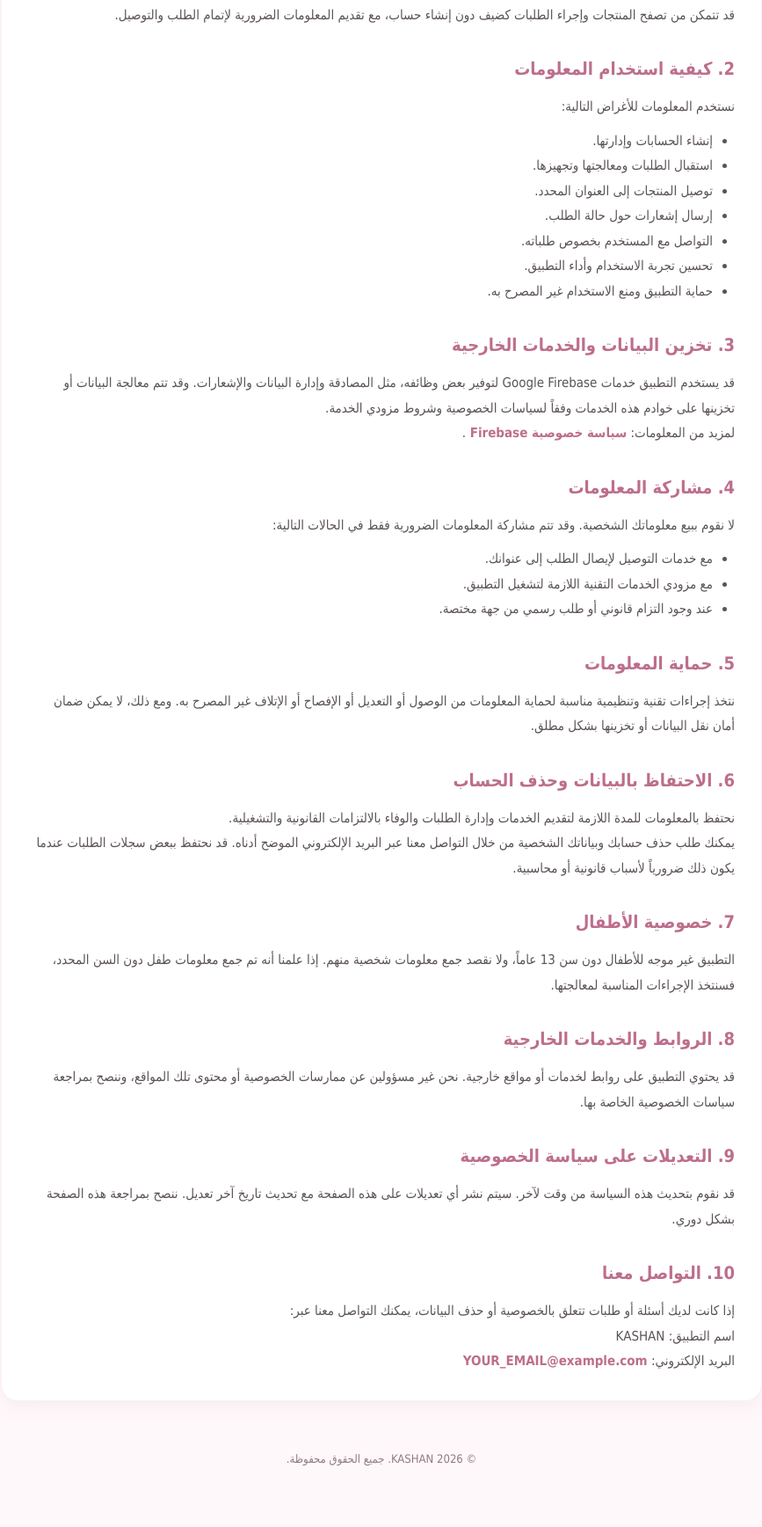
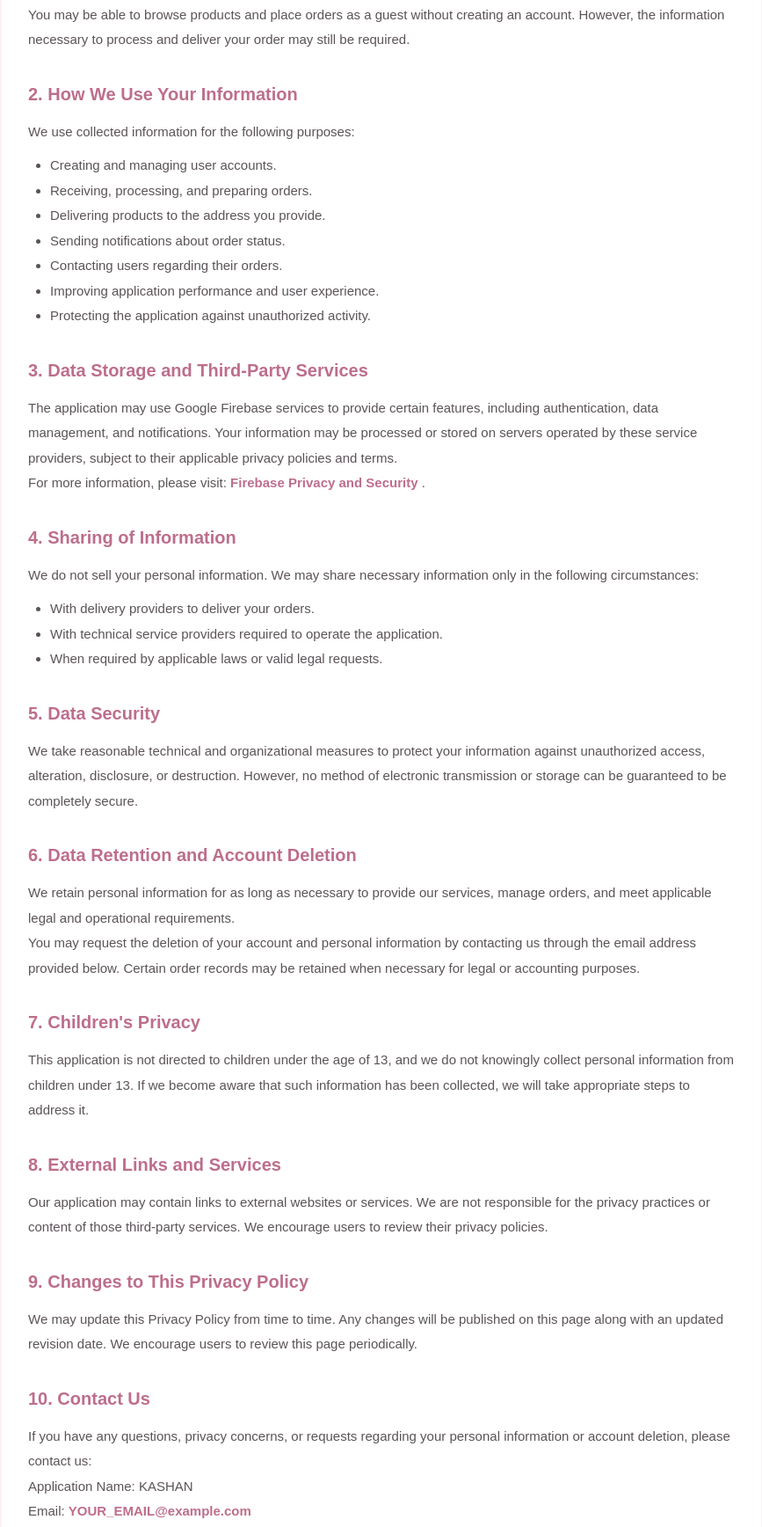
Before and after one commit to sajadamazonat-svg/dardasha, a plain HTML site: page privacypolicykashan.html in a window 1280 px wide. Shown: the part 711-2447 px from the top of the page at 88% size, without its empty margins (206-1073 px from the left). Before the commit the page ends 2407 px from the top, so only its background shows below. Drawn offline with Linux system fonts and the light colour scheme.

Commit message:
Update privacypolicykashan.html

```diff
--- a/privacypolicykashan.html
+++ b/privacypolicykashan.html
@@ -1,11 +1,11 @@
 
 <!DOCTYPE html>
-<html lang="ar" dir="rtl">
+<html lang="en" dir="ltr">
 <head>
   <meta charset="UTF-8">
   <meta name="viewport" content="width=device-width, initial-scale=1.0">
-  <meta name="description" content="سياسة الخصوصية لتطبيق KASHAN لمتجر مستحضرات التجميل.">
-  <title>سياسة الخصوصية | KASHAN</title>
+  <meta name="description" content="Privacy Policy for the KASHAN cosmetics shopping application.">
+  <title>Privacy Policy | KASHAN</title>
 
   <style>
     * {
@@ -15,7 +15,7 @@
     }
 
     body {
-      font-family: Tahoma, Arial, sans-serif;
+      font-family: Arial, Helvetica, sans-serif;
       background: #fff8fa;
       color: #393238;
       line-height: 1.9;
@@ -64,7 +64,7 @@
     }
 
     ul {
-      padding-right: 25px;
+      padding-left: 25px;
       margin: 10px 0;
     }
 
@@ -114,122 +114,135 @@
 
 <header>
   <h1>KASHAN</h1>
-  <p>سياسة الخصوصية</p>
-  <p>جمالك، أسلوبك</p>
+  <p>Privacy Policy</p>
+  <p>Your Beauty, Your Style</p>
 </header>
 
 <main class="container">
   <article class="policy">
 
     <div class="updated">
-      آخر تحديث: 1 نوفمبر 2026
+      Last Updated: November 1, 2026
     </div>
 
     <p>
-      نرحب بك في تطبيق KASHAN. نحن نحترم خصوصيتك ونلتزم
-      بحماية المعلومات الشخصية التي تقدمها عند استخدام التطبيق.
-      توضح هذه السياسة كيفية جمع معلوماتك واستخدامها وحمايتها.
+      Welcome to KASHAN. We respect your privacy and are committed
+      to protecting the personal information you provide when
+      using our application. This Privacy Policy explains how
+      we collect, use, store, and protect your information.
     </p>
 
-    <h2>1. المعلومات التي نجمعها</h2>
-    <p>قد نجمع المعلومات التالية عند استخدام خدمات التطبيق:</p>
+    <h2>1. Information We Collect</h2>
+    <p>We may collect the following information when you use our application:</p>
     <ul>
-      <li>الاسم ومعلومات الحساب عند إنشاء حساب.</li>
-      <li>رقم الهاتف وبيانات التواصل التي تقدمها.</li>
-      <li>عنوان التوصيل والمحافظة والمنطقة.</li>
-      <li>تفاصيل الطلبات والمنتجات والكميات.</li>
-      <li>التقييمات والمراجعات التي ترسلها.</li>
-      <li>معلومات تقنية ضرورية لتشغيل التطبيق وتحسينه.</li>
+      <li>Name and account information when you create an account.</li>
+      <li>Phone number and contact details you provide.</li>
+      <li>Delivery address, governorate, and area.</li>
+      <li>Order details, purchased products, and quantities.</li>
+      <li>Product ratings and reviews you submit.</li>
+      <li>Technical information necessary to operate and improve the application.</li>
     </ul>
     <p>
-      قد تتمكن من تصفح المنتجات وإجراء الطلبات كضيف دون إنشاء حساب،
-      مع تقديم المعلومات الضرورية لإتمام الطلب والتوصيل.
+      You may be able to browse products and place orders as a guest
+      without creating an account. However, the information necessary
+      to process and deliver your order may still be required.
     </p>
 
-    <h2>2. كيفية استخدام المعلومات</h2>
-    <p>نستخدم المعلومات للأغراض التالية:</p>
+    <h2>2. How We Use Your Information</h2>
+    <p>We use collected information for the following purposes:</p>
     <ul>
-      <li>إنشاء الحسابات وإدارتها.</li>
-      <li>استقبال الطلبات ومعالجتها وتجهيزها.</li>
-      <li>توصيل المنتجات إلى العنوان المحدد.</li>
-      <li>إرسال إشعارات حول حالة الطلب.</li>
-      <li>التواصل مع المستخدم بخصوص طلباته.</li>
-      <li>تحسين تجربة الاستخدام وأداء التطبيق.</li>
-      <li>حماية التطبيق ومنع الاستخدام غير المصرح به.</li>
+      <li>Creating and managing user accounts.</li>
+      <li>Receiving, processing, and preparing orders.</li>
+      <li>Delivering products to the address you provide.</li>
+      <li>Sending notifications about order status.</li>
+      <li>Contacting users regarding their orders.</li>
+      <li>Improving application performance and user experience.</li>
+      <li>Protecting the application against unauthorized activity.</li>
     </ul>
 
-    <h2>3. تخزين البيانات والخدمات الخارجية</h2>
+    <h2>3. Data Storage and Third-Party Services</h2>
     <p>
-      قد يستخدم التطبيق خدمات Google Firebase لتوفير بعض وظائفه،
-      مثل المصادقة وإدارة البيانات والإشعارات.
-      وقد تتم معالجة البيانات أو تخزينها على خوادم هذه الخدمات
-      وفقاً لسياسات الخصوصية وشروط مزودي الخدمة.
+      The application may use Google Firebase services to provide
+      certain features, including authentication, data management,
+      and notifications. Your information may be processed or stored
+      on servers operated by these service providers, subject to
+      their applicable privacy policies and terms.
     </p>
     <p>
-      لمزيد من المعلومات:
-      <a href="https://firebase.google.com/support/privacy" target="_blank" rel="noopener">
-        سياسة خصوصية Firebase
+      For more information, please visit:
+      <a href="https://firebase.google.com/support/privacy"
+         target="_blank" rel="noopener">
+        Firebase Privacy and Security
       </a>.
     </p>
 
-    <h2>4. مشاركة المعلومات</h2>
+    <h2>4. Sharing of Information</h2>
     <p>
-      لا نقوم ببيع معلوماتك الشخصية. وقد تتم مشاركة المعلومات
-      الضرورية فقط في الحالات التالية:
+      We do not sell your personal information. We may share
+      necessary information only in the following circumstances:
     </p>
     <ul>
-      <li>مع خدمات التوصيل لإيصال الطلب إلى عنوانك.</li>
-      <li>مع مزودي الخدمات التقنية اللازمة لتشغيل التطبيق.</li>
-      <li>عند وجود التزام قانوني أو طلب رسمي من جهة مختصة.</li>
+      <li>With delivery providers to deliver your orders.</li>
+      <li>With technical service providers required to operate the application.</li>
+      <li>When required by applicable laws or valid legal requests.</li>
     </ul>
 
-    <h2>5. حماية المعلومات</h2>
+    <h2>5. Data Security</h2>
     <p>
-      نتخذ إجراءات تقنية وتنظيمية مناسبة لحماية المعلومات من
-      الوصول أو التعديل أو الإفصاح أو الإتلاف غير المصرح به.
-      ومع ذلك، لا يمكن ضمان أمان نقل البيانات أو تخزينها بشكل مطلق.
+      We take reasonable technical and organizational measures
+      to protect your information against unauthorized access,
+      alteration, disclosure, or destruction. However, no method
+      of electronic transmission or storage can be guaranteed
+      to be completely secure.
     </p>
 
-    <h2>6. الاحتفاظ بالبيانات وحذف الحساب</h2>
+    <h2>6. Data Retention and Account Deletion</h2>
     <p>
-      نحتفظ بالمعلومات للمدة اللازمة لتقديم الخدمات وإدارة الطلبات
-      والوفاء بالالتزامات القانونية والتشغيلية.
+      We retain personal information for as long as necessary
+      to provide our services, manage orders, and meet applicable
+      legal and operational requirements.
     </p>
     <p>
-      يمكنك طلب حذف حسابك وبياناتك الشخصية من خلال التواصل معنا
-      عبر البريد الإلكتروني الموضح أدناه. قد نحتفظ ببعض سجلات
-      الطلبات عندما يكون ذلك ضرورياً لأسباب قانونية أو محاسبية.
+      You may request the deletion of your account and personal
+      information by contacting us through the email address
+      provided below. Certain order records may be retained
+      when necessary for legal or accounting purposes.
     </p>
 
-    <h2>7. خصوصية الأطفال</h2>
+    <h2>7. Children's Privacy</h2>
     <p>
-      التطبيق غير موجه للأطفال دون سن 13 عاماً، ولا نقصد جمع
-      معلومات شخصية منهم. إذا علمنا أنه تم جمع معلومات طفل
-      دون السن المحدد، فسنتخذ الإجراءات المناسبة لمعالجتها.
+      This application is not directed to children under the age
+      of 13, and we do not knowingly collect personal information
+      from children under 13. If we become aware that such
+      information has been collected, we will take appropriate
+      steps to address it.
     </p>
 
-    <h2>8. الروابط والخدمات الخارجية</h2>
+    <h2>8. External Links and Services</h2>
     <p>
-      قد يحتوي التطبيق على روابط لخدمات أو مواقع خارجية.
-      نحن غير مسؤولين عن ممارسات الخصوصية أو محتوى تلك المواقع،
-      وننصح بمراجعة سياسات الخصوصية الخاصة بها.
+      Our application may contain links to external websites
+      or services. We are not responsible for the privacy
+      practices or content of those third-party services.
+      We encourage users to review their privacy policies.
     </p>
 
-    <h2>9. التعديلات على سياسة الخصوصية</h2>
+    <h2>9. Changes to This Privacy Policy</h2>
     <p>
-      قد نقوم بتحديث هذه السياسة من وقت لآخر. سيتم نشر أي تعديلات
-      على هذه الصفحة مع تحديث تاريخ آخر تعديل.
-      ننصح بمراجعة هذه الصفحة بشكل دوري.
+      We may update this Privacy Policy from time to time.
+      Any changes will be published on this page along with
+      an updated revision date. We encourage users to review
+      this page periodically.
     </p>
 
-    <h2>10. التواصل معنا</h2>
+    <h2>10. Contact Us</h2>
     <p>
-      إذا كانت لديك أسئلة أو طلبات تتعلق بالخصوصية أو حذف البيانات،
-      يمكنك التواصل معنا عبر:
+      If you have any questions, privacy concerns, or requests
+      regarding your personal information or account deletion,
+      please contact us:
     </p>
     <p>
-      اسم التطبيق: KASHAN<br>
-      البريد الإلكتروني:
+      Application Name: KASHAN<br>
+      Email:
       <a href="mailto:YOUR_EMAIL@example.com">
         YOUR_EMAIL@example.com
       </a>
@@ -239,7 +252,7 @@
 </main>
 
 <footer>
-  © 2026 KASHAN. جميع الحقوق محفوظة.
+  © 2026 KASHAN. All Rights Reserved.
 </footer>
 
 </body>
```
